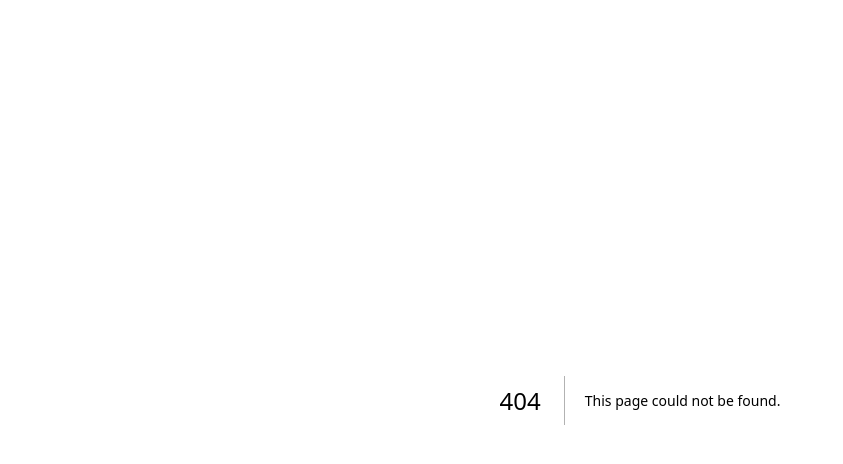
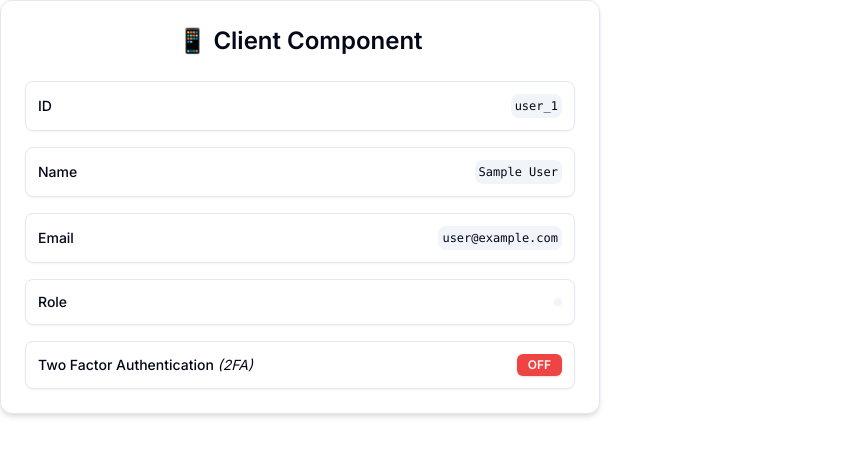
Before and after one commit to Marknjo/auth-mastery, a Next.js app: page /client in a window 1280 px wide. Before the commit this address had no page. Shown: the top 464 px of the page, without its empty margins (0-843 px from the left). Built offline with nearby package versions, Linux system fonts and the light colour scheme; no server answers; sample sign-in values are in the browser's storage.

Commit message:
implement ClientPage component using UserInfo

```diff
--- /dev/null
+++ b/app/(protected)/client/page.tsx
@@ -0,0 +1,11 @@
+'use client';
+
+import { UserInfo } from '@/components/user-info';
+import { useCurrentUser } from '@/hooks/use-current-user';
+
+function ClientPage() {
+  const user = useCurrentUser();
+
+  return <UserInfo label='📱 Client Component' user={user} />;
+}
+export default ClientPage;
```
